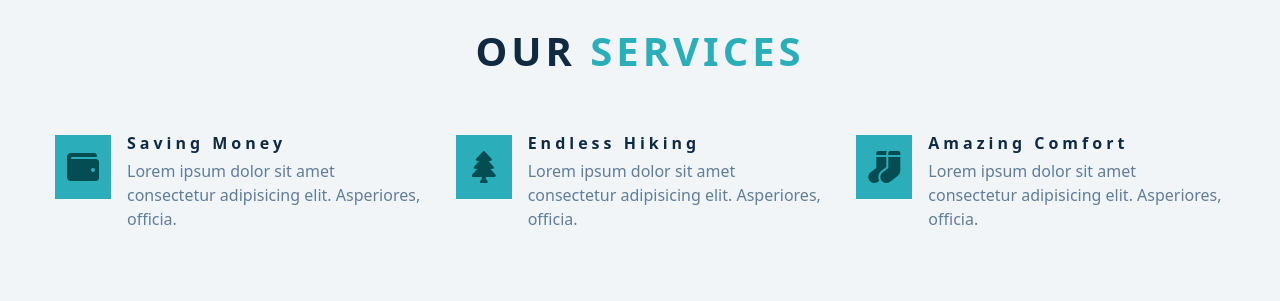
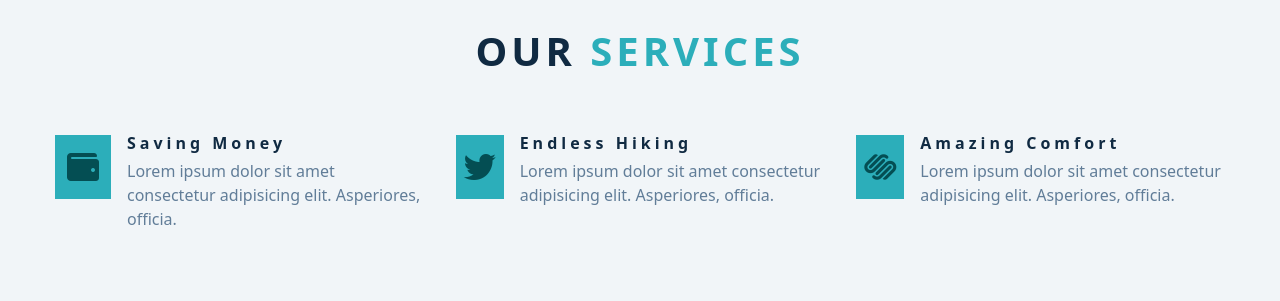
Before and after one commit to Yko-koshka/backroads-app.github.io, a React (Create React App) app: page / in a window 1280 px wide. Shown: the part 1540-1841 px from the top of the page. Built offline with nearby package versions, Linux system fonts and the light colour scheme.

Commit message:
refactoring code in a Services.js file

```diff
--- a/src/components/Services.js
+++ b/src/components/Services.js
@@ -1,3 +1,4 @@
+import { services } from '../data'
 import Title from './Title'
 
 const Services = () => {
@@ -5,44 +6,20 @@
     <section className="section services" id="services">
       <Title title="our" subTitle="services" />
       <div className="section-center services-center">
-        <article className="service">
-          <span className="service-icon">
-            <i className="fas fa-wallet fa-fw"></i>
-          </span>
-          <div className="service-info">
-            <h4 className="service-title">saving money</h4>
-            <p className="service-text">
-              Lorem ipsum dolor sit amet consectetur adipisicing elit.
-              Asperiores, officia.
-            </p>
-          </div>
-        </article>
-
-        <article className="service">
-          <span className="service-icon">
-            <i className="fas fa-tree fa-fw"></i>
-          </span>
-          <div className="service-info">
-            <h4 className="service-title">endless hiking</h4>
-            <p className="service-text">
-              Lorem ipsum dolor sit amet consectetur adipisicing elit.
-              Asperiores, officia.
-            </p>
-          </div>
-        </article>
-
-        <article className="service">
-          <span className="service-icon">
-            <i className="fas fa-socks fa-fw"></i>
-          </span>
-          <div className="service-info">
-            <h4 className="service-title">amazing comfort</h4>
-            <p className="service-text">
-              Lorem ipsum dolor sit amet consectetur adipisicing elit.
-              Asperiores, officia.
-            </p>
-          </div>
-        </article>
+        {services.map((service) => {
+          const { id, icon, title, text } = service
+          return (
+            <article className="service" key={id}>
+              <span className="service-icon">
+                <i className={icon}></i>
+              </span>
+              <div className="service-info">
+                <h4 className="service-title">{title}</h4>
+                <p className="service-text">{text}</p>
+              </div>
+            </article>
+          )
+        })}
       </div>
     </section>
   )
--- a/src/data.js
+++ b/src/data.js
@@ -10,3 +10,24 @@
   { id: 2, href: 'https://www.twitter.com', icon: 'fab fa-twitter' },
   { id: 3, href: 'https://www.squarespace.com', icon: 'fab fa-squarespace' },
 ]
+
+export const services = [
+  {
+    id: 1,
+    icon: 'fas fa-wallet fa-fw',
+    title: 'saving money',
+    text: 'Lorem ipsum dolor sit amet consectetur adipisicing elit. Asperiores, officia.',
+  },
+  {
+    id: 2,
+    icon: 'fab fa-twitter',
+    title: 'endless hiking',
+    text: 'Lorem ipsum dolor sit amet consectetur adipisicing elit. Asperiores, officia.',
+  },
+  {
+    id: 3,
+    icon: 'fab fa-squarespace',
+    title: 'amazing comfort',
+    text: 'Lorem ipsum dolor sit amet consectetur adipisicing elit. Asperiores, officia.',
+  },
+]
```
